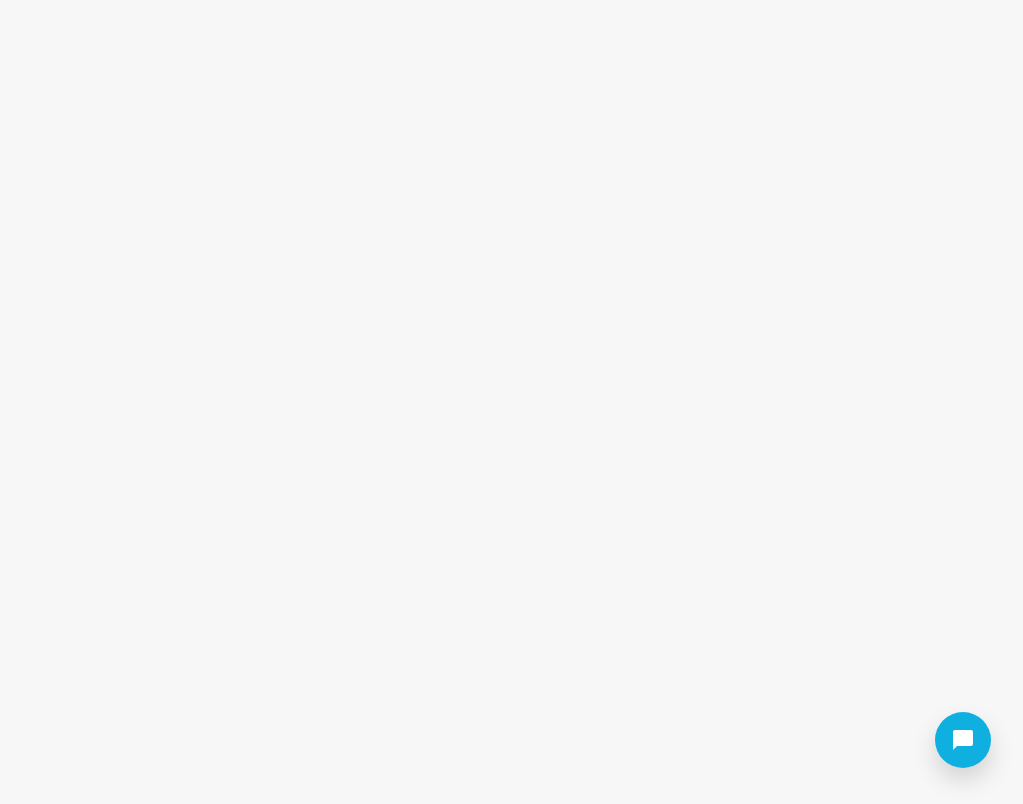
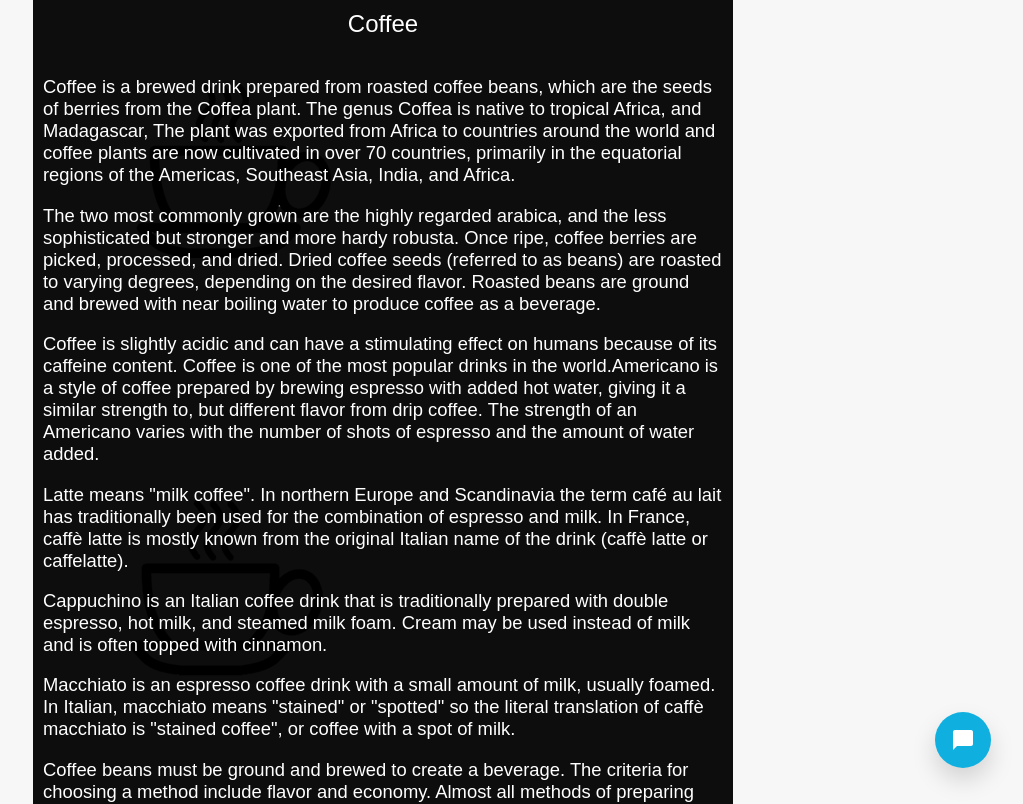
Before and after one commit to ps04639/autoBot, a React (Create React App) app: page /login in a window 1280 px wide. Shown: the top 804 px of the page, without its empty margins (257-1280 px from the left). Built offline with nearby package versions, Linux system fonts and the light colour scheme.

Commit message:
code update , static content added

```diff
--- a/src/App.js
+++ b/src/App.js
@@ -5,16 +5,20 @@
 // the below components will be created shortly
 import Login from "./components/Login";
 import Chat from "./components/Chat";
+import Webcontent from "./components/Webcontent";
 
 class App extends Component {
 
   render() {
     return (
-      <Switch>
-        <Redirect exact from="/" to="/login" />
-        <Route path="/login" component={Login} />
-        <Route path="/chat" component={Chat} />
-      </Switch>
+      <div>
+        <Webcontent></Webcontent>
+        <Switch>
+          <Redirect exact from="/" to="/login" />
+          <Route path="/login" component={Login} />
+          <Route path="/chat" component={Chat} />
+        </Switch>
+      </div>
     );
   }
 
--- a/src/components/ChatHistory.js
+++ b/src/components/ChatHistory.js
@@ -1,20 +1,42 @@
 import React, { Component } from 'react';
-import ChatMessage from "./ChatMessage";
-
+//import ChatMessage from "./ChatMessage";
 
 class ChatHistory extends Component {
+
+    generateClasses = (message) => {
+        if (message.from === 'bot') {
+            return 'bot-message';
+        } else if (message.from === 'bot-auto') {
+            return 'bot-master-message';
+        }
+        else {
+            return 'user-message';
+        }
+    }
+    cl = (event) => {
+        this.props.sendMessage({
+            message: event.currentTarget.textContent,
+            from: 'you'
+        });
+    }
+
     render() {
         return (
             <div className="chat-output chat-output-content">
                 <div className="chat-output-inner">
-                    {this.props.messages.map(function (message, i) {
+                    {this.props.messages.map((message, i) => {
                         return (
-                            <ChatMessage key={i} message={message}></ChatMessage>
+                            <div key={i} className={this.generateClasses(message)}>
+                                {
+                                    message.from === 'bot-auto'
+                                        ? <div className="message" onClick={this.cl} >{message.message}</div>
+                                        : <div className="message" >{message.message}</div>
+                                }
+
+                            </div>
                         );
                     })}
-
                 </div>
-
             </div>
         )
     }
--- a/src/components/ChatMessage.js
+++ b/src/components/ChatMessage.js
@@ -30,3 +30,6 @@
 }
 
 export default ChatMessage;
+
+
+<ChatMessage key={i} message={message}></ChatMessage>
--- a/src/components/ChatMessageComposer.js
+++ b/src/components/ChatMessageComposer.js
@@ -31,7 +31,7 @@
     render() {
         return (
             <div className="chat-input">
-                <input placeholder="Hello Prashant" className="user-input user-input-text" type="text" value={this.state.inputValue} onChange={this.handleChange} onKeyPress={this.onKeyPress} />
+                <input placeholder="Provide your input here" className="user-input user-input-text" type="text" value={this.state.inputValue} onChange={this.handleChange} onKeyPress={this.onKeyPress} />
                 <button className="submit-button" onClick={this.postMessageToScreen}><svg version="1.1" xmlns="http://www.w3.org/2000/svg" width="20" height="20" viewBox="0 0 500 500"><g><g><polygon points="0,497.25 535.5,267.75 0,38.25 0,216.75 382.5,267.75 0,318.75"></polygon></g></g></svg></button>
             </div>
         );
--- a/src/components/Login.js
+++ b/src/components/Login.js
@@ -1,5 +1,4 @@
 import React from "react";
-import ReactDOM from "react-dom";
 import { Redirect } from "react-router-dom";
 //import ChatHeader from "./ChatHeader";
 import spinner from "../logo.svg";
--- /dev/null
+++ b/src/components/Webcontent.js
@@ -0,0 +1,39 @@
+import React from 'react';
+
+function Webcontent() {
+
+    return (
+        <div className="static-body">
+            <div className="static-title">
+                Coffee
+            </div>
+
+            <div className="static-content">
+                <div className="static-text">
+                    <p>Coffee is a brewed drink prepared from roasted coffee beans, which are the seeds of berries from the Coffea plant. The genus Coffea is native to tropical Africa, and Madagascar, The plant was exported from Africa to countries around the world and coffee plants are now cultivated in over 70 countries, primarily in the equatorial regions of the Americas, Southeast Asia, India, and Africa. </p>
+
+                    <p>The two most commonly grown are the highly regarded arabica, and the less sophisticated but stronger and more hardy robusta. Once ripe, coffee berries are picked, processed, and dried. Dried coffee seeds (referred to as beans) are roasted to varying degrees, depending on the desired flavor. Roasted beans are ground and brewed with near boiling water to produce coffee as a beverage.</p>
+
+                    <p>Coffee is slightly acidic and can have a stimulating effect on humans because of its caffeine content. Coffee is one of the most popular drinks in the world.Americano is a style of coffee prepared by brewing espresso with added hot water, giving it a similar strength to, but different flavor from drip coffee. The strength of an Americano varies with the number of shots of espresso and the amount of water added.</p>
+
+                    <p>Latte means "milk coffee". In northern Europe and Scandinavia the term café au lait has traditionally been used for the combination of espresso and milk. In France, caffè latte is mostly known from the original Italian name of the drink (caffè latte or caffelatte).</p>
+
+                    <p>Cappuchino is an Italian coffee drink that is traditionally prepared with double espresso, hot milk, and steamed milk foam. Cream may be used instead of milk and is often topped with cinnamon.</p>
+
+                    <p>Macchiato is an espresso coffee drink with a small amount of milk, usually foamed. In Italian, macchiato means "stained" or "spotted" so the literal translation of caffè macchiato is "stained coffee", or coffee with a spot of milk.</p>
+
+                    <p>Coffee beans must be ground and brewed to create a beverage. The criteria for choosing a method include flavor and economy. Almost all methods of preparing coffee require that the beans be ground and then mixed with hot water long enough to allow the flavor to emerge but not so long as to draw out bitter compounds.</p>
+
+                    <p>In 2012, the National Institutes of Health–AARP Diet and Health Study analysed the relationship between coffee drinking and mortality.</p>
+
+                    <p>Coffee is no longer thought to be a risk factor for coronary heart disease. A 2012 meta-analysis concluded that people who drank moderate amounts of coffee had a lower rate of heart failure, with the biggest effect found for those who drank more than four cups a day. Moreover, in one preliminary study, habitual coffee consumption was associated with improved vascular function.</p>
+
+                    <p>One review published in 2004 indicated a negative correlation between suicide rates and coffee consumption,[  but this effect has not been confirmed in larger studies.Long-term studies of both risk and potential benefit of coffee consumption by elderly people, including assessment on symptoms of Alzheimer's disease and cognitive impairment, are not conclusive.</p>
+
+                </div>
+            </div>
+        </div>
+    )
+}
+
+export default Webcontent;
--- a/src/index.css
+++ b/src/index.css
@@ -58,7 +58,7 @@
 }
 
 .chat-output-inner .bot-master-message {
-  max-width: 130px;
+  max-width: 100%;
   display: block;
   float: left;
   cursor: pointer;
@@ -86,24 +86,16 @@
   border-radius: 10px;
 }
 .chat-input {
-  /*padding: 20px;*/
   background: #eee;
   border: 1px solid #ccc;
   border-bottom: 0;
 }
-.chat-input .user-input {
-  /*width: 100%;
-  font-size: 2rem;
-  border: 1px solid #ccc;
-  border-radius: 4px;
-  padding: 8px;*/
-}
-
 
 /********************************************/
 
 .login-box-visible{
-  box-shadow: rgba(0, 0, 0, 0.15) 0px 12px 24px 0px;
+    box-shadow: rgba(0, 0, 0, 0.15) 0px 12px 24px 0px;
+    background:white;
     font-family: monospace;
     position: fixed;
     bottom: 32px;
@@ -160,7 +152,6 @@
 .chat-output-content{
   height: calc(410px);
     overflow-y: scroll;
-    margin-top: 2px;
     padding-top: 6px;
 }
 
@@ -203,8 +194,6 @@
   padding: 14px 16px 12px;
 }
 
-
-
 .chat-popup {
     -webkit-box-align: center;
     align-items: center;
@@ -245,3 +234,21 @@
   border-radius: 100%;
   transition: transform 0.3s ease 0s;
 }
+
+
+.static-title{
+	margin: auto;
+    width: 50%;
+    padding: 10px;
+    font-size: 24px;
+    text-align: center;
+}
+.static-text{
+	  margin: auto;
+    width: 100%;
+    padding: 10px;
+}
+.static-body{
+  background-image: url(./Picture2.png);
+  color:white;
+}
```
Also changed, not shown: src/components/Chat.js (+15 -25 lines), src/Picture2.png (added).
